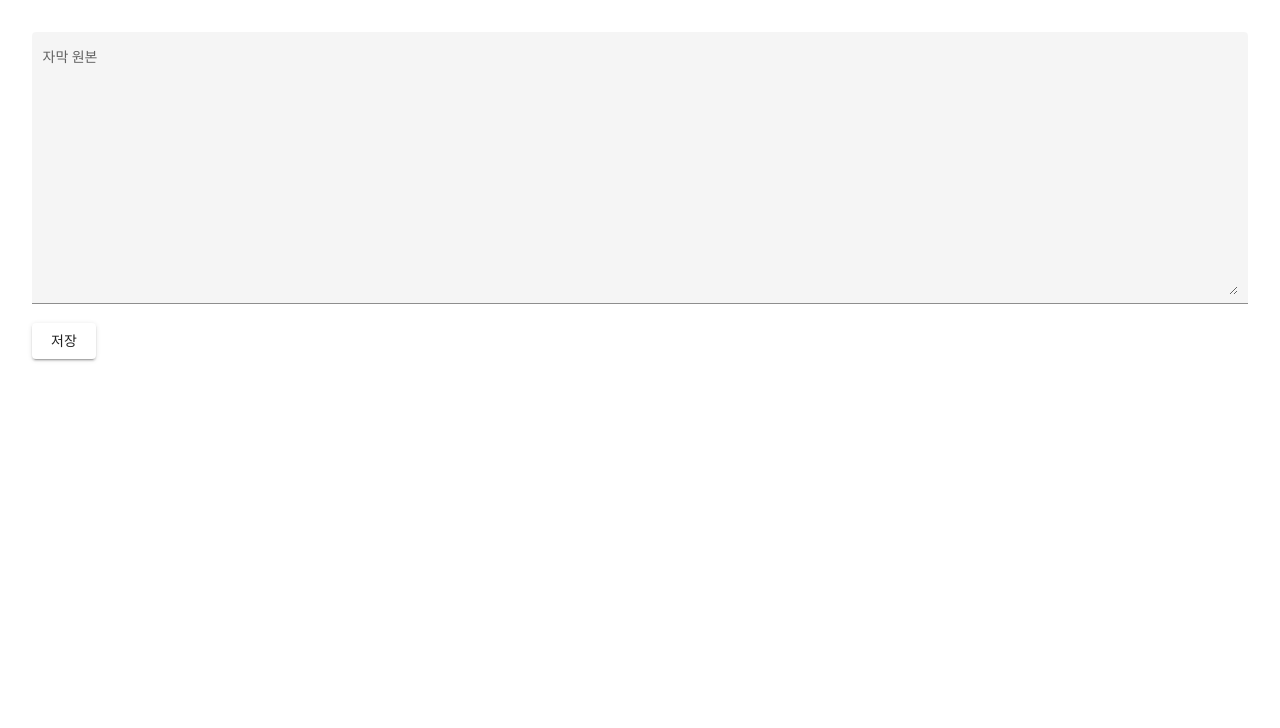
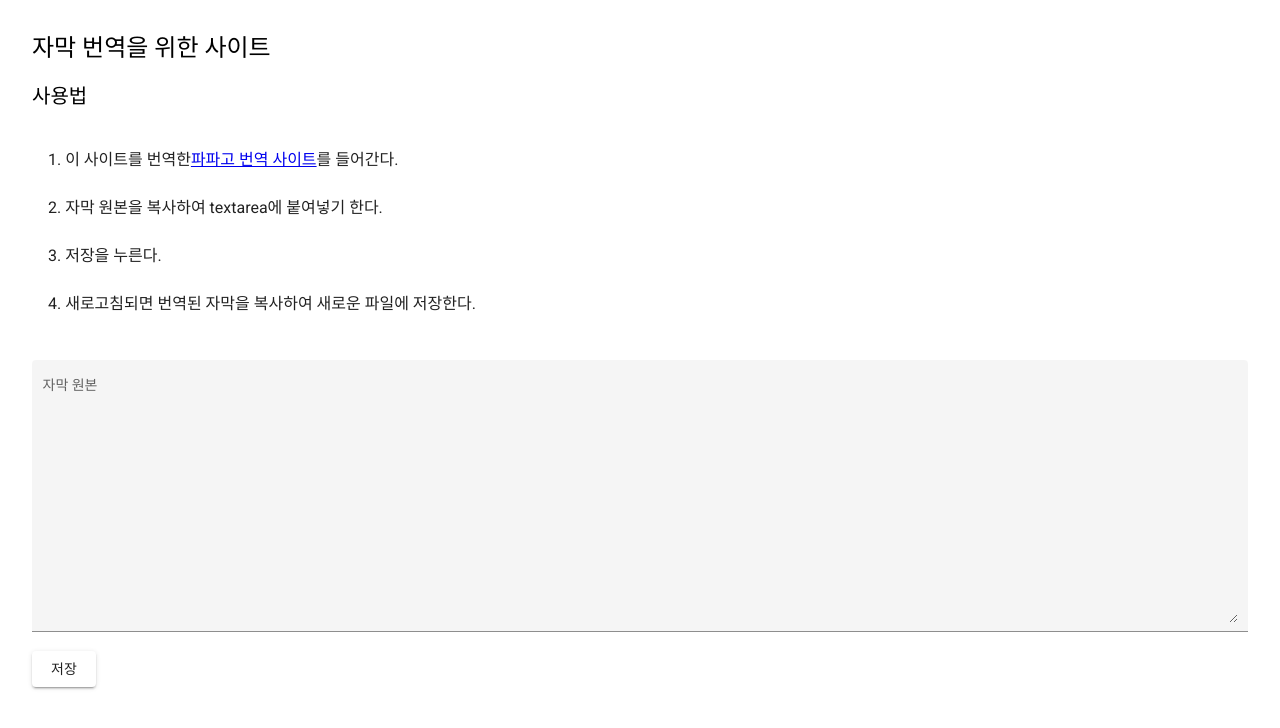
Before and after one commit to minhur/papago-subtitle, an Angular app: page / in a window 1280 px wide. Shown: the top 728 px of the page. Built offline with nearby package versions, Linux system fonts and the light colour scheme.

Commit message:
사용법 추가

```diff
--- a/src/app/app.component.html
+++ b/src/app/app.component.html
@@ -1,4 +1,14 @@
 <div class="container">
+  <h1>자막 번역을 위한 사이트</h1>
+  <h2>사용법</h2>
+  <mat-list role="list">
+    <mat-list-item>1. 이 사이트를 번역한
+      <a [attr.href]="papagoLink">파파고 번역 사이트</a>
+      를 들어간다.</mat-list-item>
+    <mat-list-item>2. 자막 원본을 복사하여 textarea에 붙여넣기 한다.</mat-list-item>
+    <mat-list-item>3. 저장을 누른다.</mat-list-item>
+    <mat-list-item>4. 새로고침되면 번역된 자막을 복사하여 새로운 파일에 저장한다.</mat-list-item>
+  </mat-list>
   <mat-form-field appearance="fill" class="form-field">
     <mat-label>자막 원본</mat-label>
     <textarea matInput rows="15" [(ngModel)]="original" placeholder="자막의 일부분 혹은 전체를 붙여넣기 하세요"></textarea>
--- a/src/app/app.component.scss
+++ b/src/app/app.component.scss
@@ -3,6 +3,7 @@
   margin: 2rem auto;
   .form-field {
     width: 100%;
+    margin-top: 2rem;
   }
   .result {
     margin-top: 2rem;
--- a/src/app/app.component.ts
+++ b/src/app/app.component.ts
@@ -8,6 +8,9 @@ import { Component } from '@angular/core';
 export class AppComponent {
   original = '';
   result = [['']];
+  papagoLink = `https://papago.naver.net/website?locale=ko&source=auto&target=ko&url=${encodeURI(
+    location.href
+  )}`;
 
   constructor() {
     const cache = localStorage.getItem('resource');
```
Also changed, not shown: src/app/app.module.ts (+5 -5 lines).
